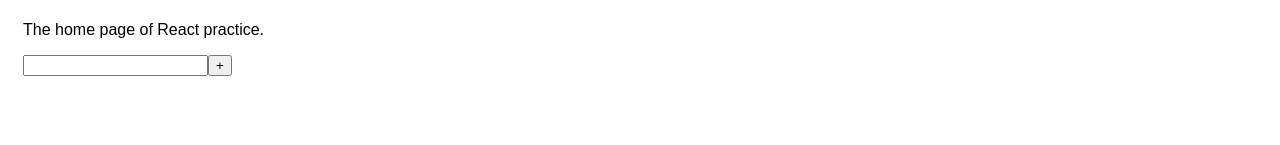
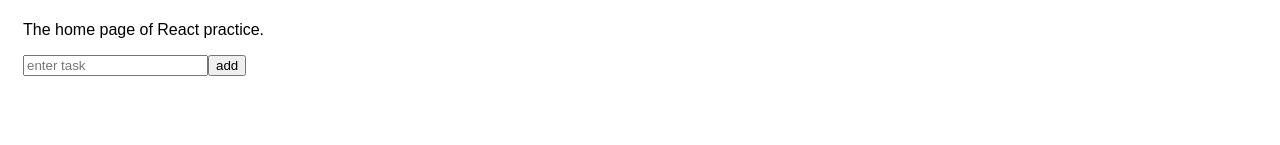
Before and after one commit to aronsonben/frontend, a React app: page / in a window 1280 px wide. Shown: the part 149-294 px from the top of the page. Built offline with nearby package versions, Linux system fonts and the light colour scheme.

Commit message:
trying different to-do list tutorial; see TodoList.js

```diff
--- a/src/Body.js
+++ b/src/Body.js
@@ -1,5 +1,5 @@
 import React from 'react';
-import TodoForm from './TodoForm';
+import TodoList from './TodoList';
 import "./Body.css";
 
 class Body extends React.Component {
@@ -8,7 +8,7 @@
             <div className="component-body">
                 <h1>React-body</h1>
                 <p>The home page of React practice.</p>
-                <TodoForm />
+                <TodoList />
             </div>
         );
     }
--- /dev/null
+++ b/src/TodoList.js
@@ -0,0 +1,51 @@
+import React, { Component } from 'react';
+
+class TodoList extends Component {
+    constructor(props) {
+        super(props);
+
+        this.state = {
+            items: []
+        };
+
+        this.addItem = this.addItem.bind(this);
+    }
+
+    addItem(e) {
+        if(this.inputElement.value !== "") {
+            var newItem = {
+                text: this.inputElement.value,
+                key: Date.now()
+            };
+
+            this.setState((prevState) => {
+                return {
+                    items: prevState.items.concat(newItem)
+                };
+            });
+
+            this.inputElement.value = "";
+        }
+
+        console.log(this.state.items);
+
+        e.preventDefault();
+    }
+
+    render() {
+        return (
+            <div className="todoListMain">
+                <div className="header">
+                    <form onSubmit={this.addItem}>
+                        <input ref={(a) => this.inputElement = a}
+                                placeholder="enter task">
+                        </input>
+                        <button type="submit">add</button>
+                    </form>
+                </div>
+            </div>
+        );
+    }
+}
+
+export default TodoList;
```
